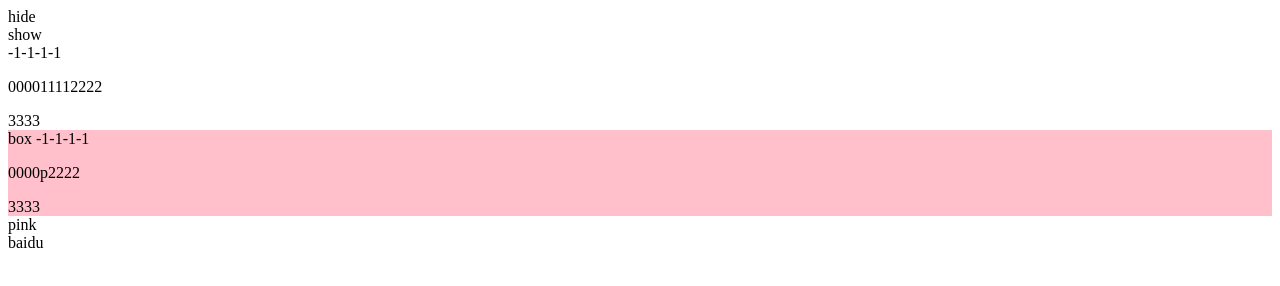
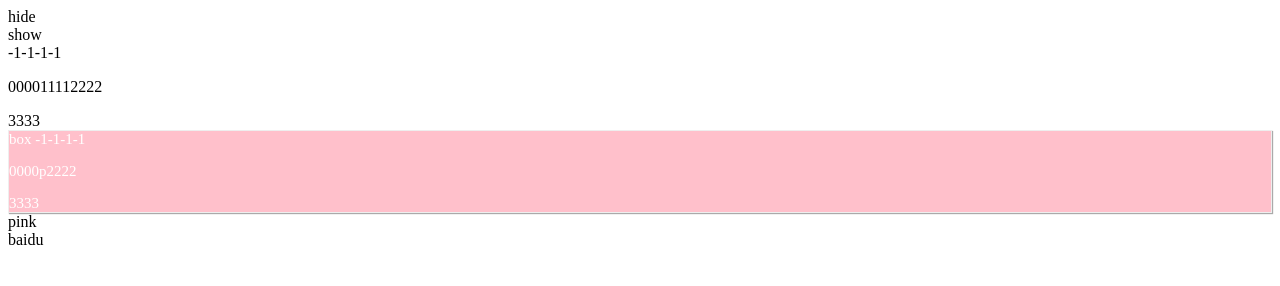
Before and after one commit to 2791778524/jquery, a website: page index.html in a window 1280 px wide. Drawn offline with nearby package versions, Linux system fonts and the light colour scheme.

Commit message:
提交代码

```diff
--- a/index.html
+++ b/index.html
@@ -12,6 +12,11 @@
         }
         .pink{
             background: pink;
+            color: #fff;
+            font-size: 15px;
+            border: 1px solid #eee;
+            box-shadow: 1px 1px 1px #aaa;
+            cursor: pointer;
         }
     </style>
 </head>
```
